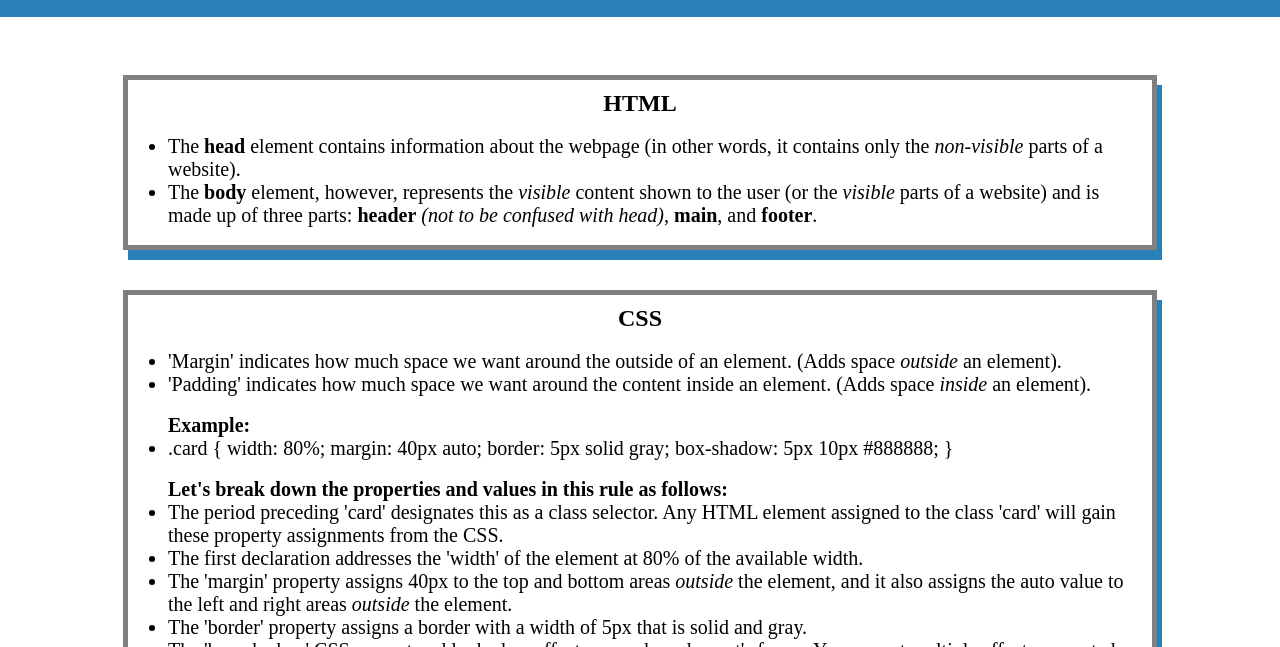
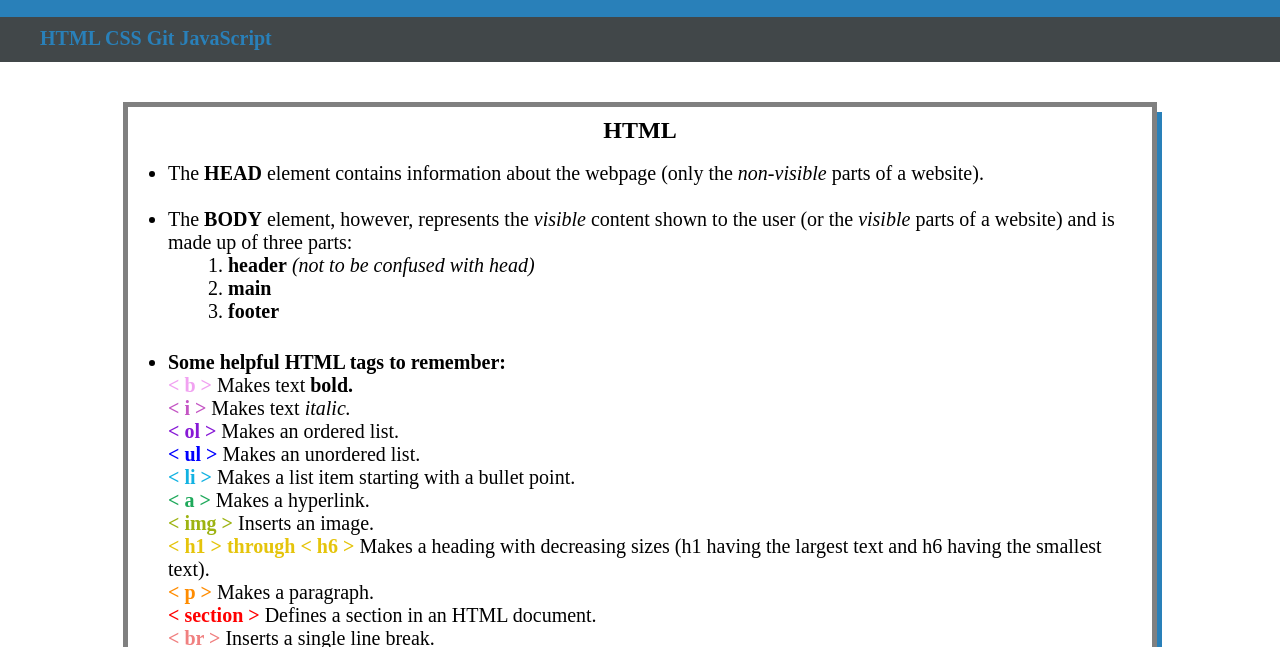
Before and after one commit to MagneticSoul7/prework-study-guide, a plain HTML site: page index.html in a window 1280 px wide. Shown: the part 153-800 px from the top of the page. Drawn offline with Linux system fonts and the light colour scheme.

Commit message:
add html content and navbar

```diff
--- a/assets/style.css
+++ b/assets/style.css
@@ -8,6 +8,14 @@ header {
     height: 170px;
     background-color: #2980B9;
     color: white;
+}
+
+nav {
+    flex: space-between;
+    width: 100%;
+    height: 45px;
+    background-color: rgb(65, 71, 73);
+    color: #2980B9;
 }
 
 footer {
@@ -23,6 +31,10 @@ h1 {
 
 h2 {
     text-align: center;
+    padding-top: 10px;
+}
+
+h4 {
     padding-top: 10px;
 }
 
--- a/index.html
+++ b/index.html
@@ -15,30 +15,58 @@
 
   <header id="top">
     <br>
-
     <h1>Prework Study Guide</h1>
     <img src="./assets/bowtie-cat.png" alt="Profile image of cat wearing a bow tie." />
     <h2>✨ Open the Console to See What's Happening ✨</h2>
     <br>
+  </header>
 
-  </header>
-  <br>
-
+  <nav>
+    <ul>
+      <h4>
+      <a href="#html-section" style="color: #2980B9; text-decoration: none;">HTML</a>
+      <a href="#css-section" style="color: #2980B9; text-decoration: none;">CSS</a>
+      <a href="#git-section" style="color: #2980B9; text-decoration: none;">Git</a>
+      <a href="#javascript-section" style="color: #2980B9; text-decoration: none;">JavaScript</a>
+      </h4>
+    </ul>
+  </nav>
 
   <main>
 
     <section class="card" id="html-section">
       <h2>HTML</h2>
       <br>
+      <ul>
+        <li>The <b>HEAD</b> element contains information about the webpage (only the <i>non-visible</i> parts of a website).</li>
+        <br>
+        <li>The <b>BODY</b> element, however, represents the <i>visible</i> content shown to the user (or the
+        <i>visible</i> parts of a website) and is made up of three parts:</li>
+        <ol>
+          1. <b>header</b> <i>(not to be confused with head)</i>
+          <br>
+          2. <b>main</b>
+          <br>
+          3. <b>footer</b>
+        </ol>
+      </ul>
+      <br>
 
       <ul>
-        <li>The <b>head</b> element contains information about the webpage (in other words, it contains only the
-          <i>non-visible</i> parts of a website).
-        </li>
-        <li>The <b>body</b> element, however, represents the <i>visible</i> content shown to the user (or the
-          <i>visible</i> parts of a website) and is made up of three parts: <b>header</b> <i>(not to be confused with
-            head)</i>, <b>main</b>, and <b>footer</b>.
-        </li>
+        <li><h4>Some helpful HTML tags to remember:</h4></li>
+        <b style="color: rgb(241, 162, 241);"> < b > </b> Makes text <b>bold.</b> <br>
+        <b style="color: rgb(196, 85, 196);"> < i > </b> Makes text <i>italic.</i> <br>
+        <b style="color: rgb(135, 25, 214);"> < ol > </b> Makes an ordered list. <br>
+        <b style="color: blue;"> < ul > </b> Makes an unordered list. <br>
+        <b style="color: rgb(18, 178, 226);"> < li > </b> Makes a list item starting with a bullet point. <br>
+        <b style="color: rgb(31, 169, 91);"> < a > </b> Makes a hyperlink. <br>
+        <b style="color: rgb(157, 179, 18);"> < img > </b> Inserts an image. <br>
+        <b style="color: rgb(229, 196, 11);"> < h1 > through < h6 > </b> Makes a heading with decreasing sizes (h1 having the largest text and h6 having the smallest text). <br>
+        <b style="color: darkorange;"> < p > </b> Makes a paragraph. <br>
+        <b style="color: red;"> < section > </b> Defines a section in an HTML document. <br>
+        <b style="color: lightcoral;"> < br > </b> Inserts a single line break. <br>
+        <br>
+        <small>(Note: The colors are just me having fun and do not affect the code).</small>
       </ul>
       <br>
     </section>
@@ -49,24 +77,24 @@
       <br>
 
       <ul>
-        <li>'Margin' indicates how much space we want around the outside of an element. (Adds space <i>outside</i> an
+        <li><b>Margin</b> indicates how much space we want around the outside of an element. (Adds space <i>outside</i> an
           element).</li>
-        <li>'Padding' indicates how much space we want around the content inside an element. (Adds space <i>inside</i>
+        <li><b>Padding</b> indicates how much space we want around the content inside an element. (Adds space <i>inside</i>
           an element).</li>
       </ul>
       <br>
 
       <ul>
-        <h4>Example:</h4>
+       <li><h4>Example:</h4></li>
       </ul>
 
       <ul>
-        <li>.card {
+        .card {
           width: 80%;
           margin: 40px auto;
           border: 5px solid gray;
           box-shadow: 5px 10px #888888;
-          }</li>
+          }
       </ul>
       <br>
 
@@ -170,4 +198,5 @@
 </body>
 
 
+
 </html>
```
Also changed, not shown: 1 other file.
